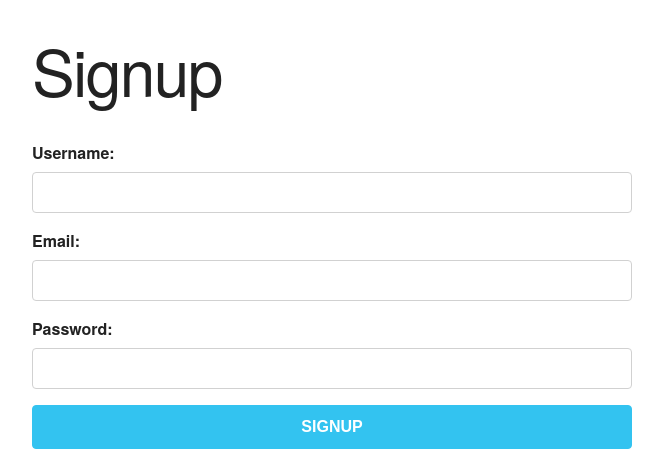
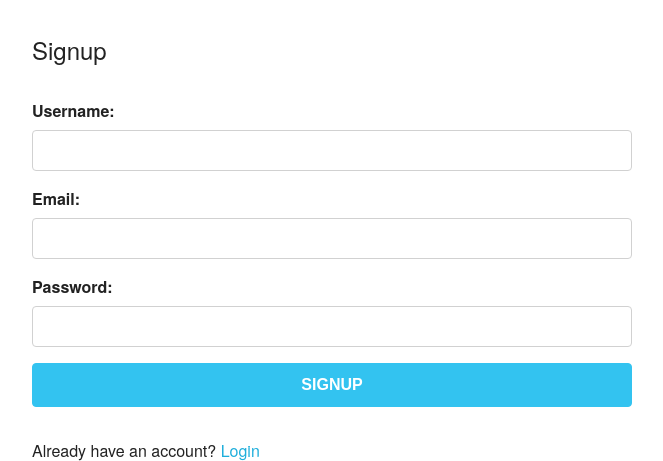
Before and after one commit to ralphbotes/FlaskFlasher, a Flask app: page /signup in a window 1280 px wide. Shown: the top 461 px of the page, without its empty margins (308-971 px from the left). Run offline with Flask 3, Linux system fonts and the light colour scheme.

Commit message:
Mod: Css styling for h

```diff
--- a/templates/signup.html
+++ b/templates/signup.html
@@ -13,13 +13,10 @@
             color: #222;
         }
 
-        h1 {
+        h2 {
             margin-top: 0;
             margin-bottom: 2rem;
             font-weight: 300;
-            font-size: 4rem;
-            line-height: 1.2;
-            letter-spacing: -.1rem;
         }
 
         form {
@@ -77,7 +74,7 @@
     </style>
 </head>
 <body>
-    <h1>Signup</h1>
+    <h2>Signup</h2>
     {% with messages = get_flashed_messages() %}
         {% if messages %}
             {% for message in messages %}
```
Also changed, not shown: templates/login.html (+2 -5 lines).
